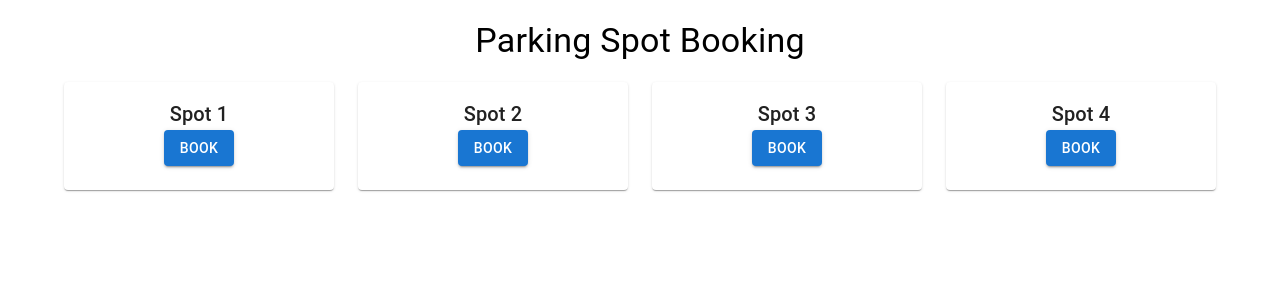
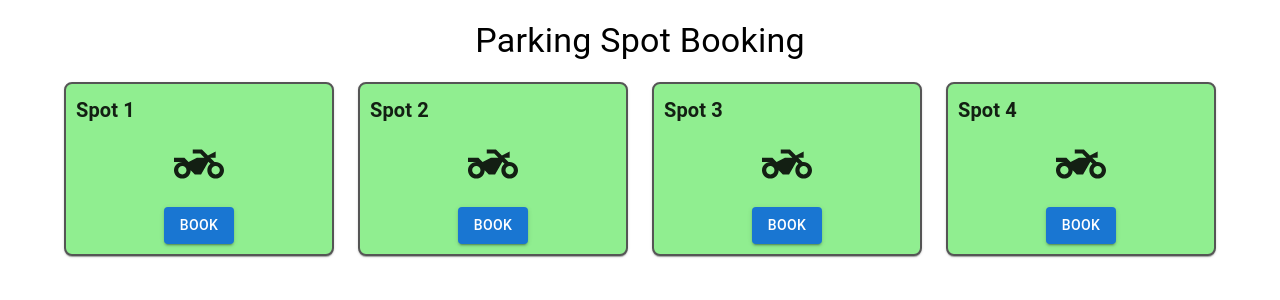
Before and after one commit to ak-sr-rgb/MyDellSpot, a React (Create React App) app: page /book in a window 1280 px wide. Shown: the top 300 px of the page. Built offline with nearby package versions, Linux system fonts and the light colour scheme.

Commit message:
Update ParkingSpot.js

```diff
--- a/src/components/Parking/ParkingSpot.js
+++ b/src/components/Parking/ParkingSpot.js
@@ -1,22 +1,53 @@
 import React from 'react';
 import { Card, CardContent, Typography, Button } from '@mui/material';
+import { styled } from '@mui/system';
+import DirectionsCarIcon from '@mui/icons-material/DirectionsCar';
+import TwoWheelerIcon from '@mui/icons-material/TwoWheeler';
+
+const ParkingSpotCard = styled(Card)(({ theme, booked, type }) => ({
+  backgroundColor: booked ? '#ffcccb' : '#90ee90',
+  border: '2px solid #555',
+  height: '150px',
+  display: 'flex',
+  flexDirection: 'column',
+  justifyContent: 'center',
+  alignItems: 'center',
+  position: 'relative',
+  borderRadius: '8px',
+  padding: '10px',
+}));
+
+const SpotNumber = styled(Typography)({
+  position: 'absolute',
+  top: '10px',
+  left: '10px',
+  fontWeight: 'bold',
+});
+
+const BookButton = styled(Button)(({ booked }) => ({
+  position: 'absolute',
+  bottom: '10px',
+  backgroundColor: booked ? '#d32f2f' : '#1976d2',
+  '&:hover': {
+    backgroundColor: booked ? '#c62828' : '#1565c0',
+  },
+}));
 
 const ParkingSpot = ({ spot, onBookSpot }) => {
+  const Icon = spot.type === 'car' ? DirectionsCarIcon : TwoWheelerIcon;
+
   return (
-    <Card>
-      <CardContent>
-        <Typography variant="h6">
-          Spot {spot.id}
-        </Typography>
-        <Button
-          variant="contained"
-          color={spot.booked ? 'secondary' : 'primary'}
-          onClick={() => onBookSpot(spot.id)}
-        >
-          {spot.booked ? 'Unbook' : 'Book'}
-        </Button>
-      </CardContent>
-    </Card>
+    <ParkingSpotCard booked={spot.booked} type={spot.type}>
+      <SpotNumber variant="h6">Spot {spot.id}</SpotNumber>
+      <Icon style={{ fontSize: 50, marginBottom: '10px' }} />
+      <BookButton
+        variant="contained"
+        booked={spot.booked ? 1 : 0}
+        onClick={() => onBookSpot(spot.id)}
+      >
+        {spot.booked ? 'Unbook' : 'Book'}
+      </BookButton>
+    </ParkingSpotCard>
   );
 };
 
```
